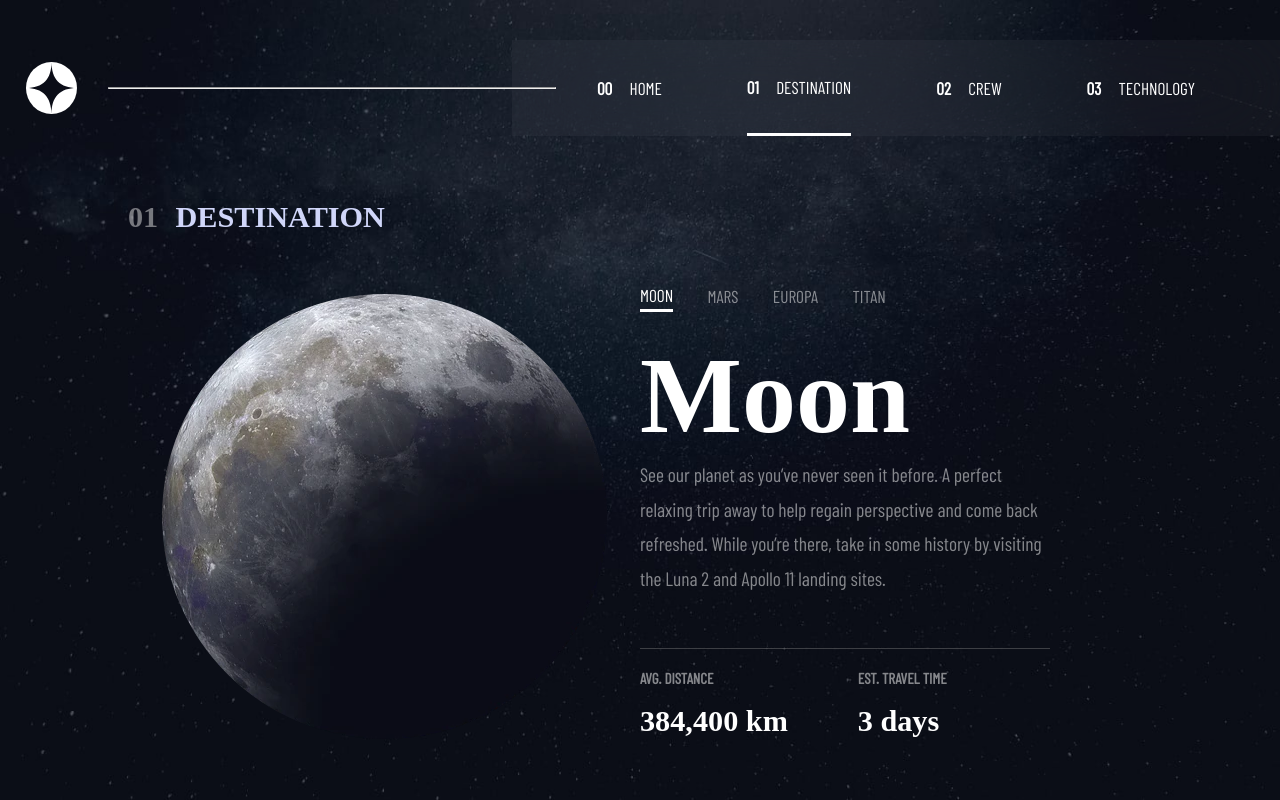
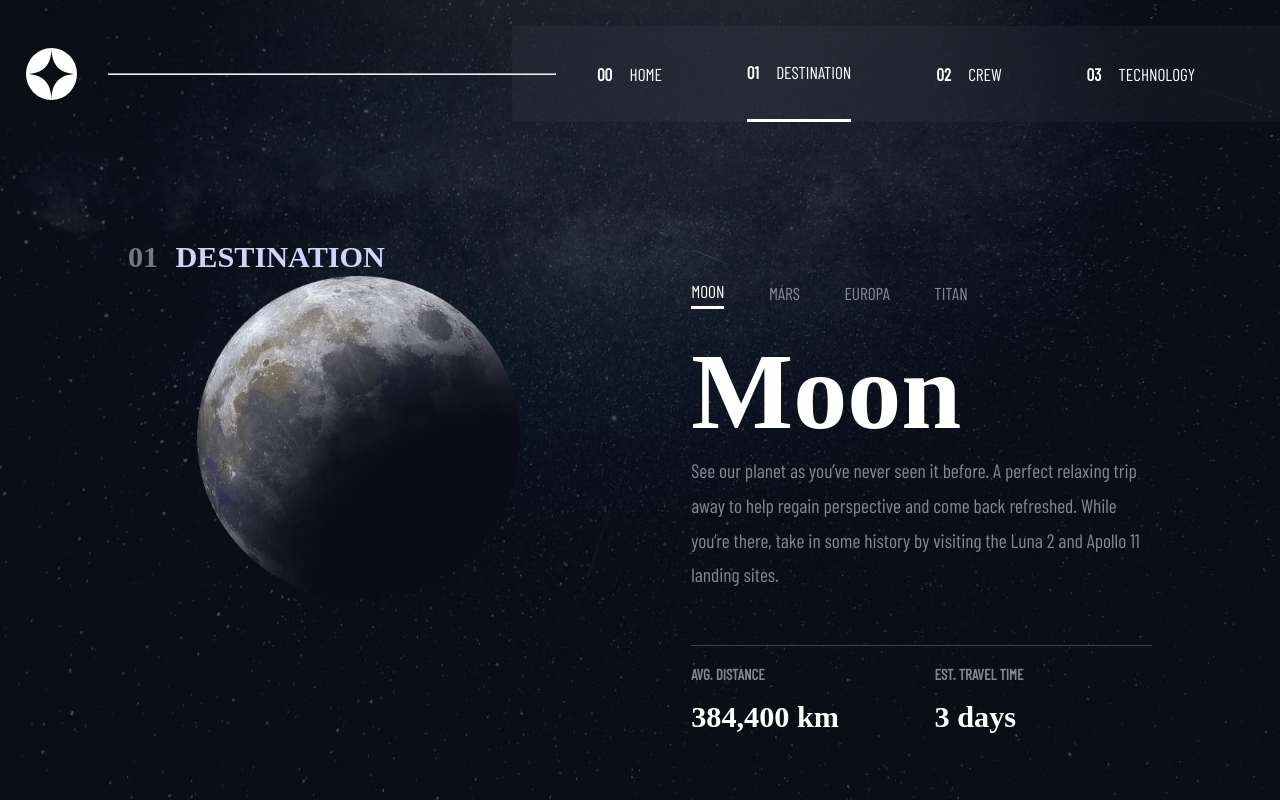
Before and after one commit to remcoj89/space-project, a website: page views/destination.html in a window 1280 px wide. Drawn offline with nearby package versions, Linux system fonts and the light colour scheme; a web font is replaced by a local one.

Commit message:
created resusable container elements for each page

```diff
--- a/assets/scripts/destination.js
+++ b/assets/scripts/destination.js
@@ -1,5 +1,5 @@
 const destinationButtons = document.querySelectorAll(".destination-btn");
-const destImageDiv = document.querySelector(".destination-left--image");
+const destImageDiv = document.querySelector(".destination--image");
 const destContentDiv = document.querySelector(".destination-content");
 const heading1 = document.querySelector(".destination-heading-2");
 const destDescription = document.querySelector(".destination-body-text");
--- a/styling/base/_general.scss
+++ b/styling/base/_general.scss
@@ -14,5 +14,7 @@ body{
     background: #0B0D17;
     box-sizing: border-box;
     background-size: cover;
-    position: absolute;
+    display: flex;
+    flex-direction: column;
+    justify-content: space-between;
 }
--- a/styling/components/_header.scss
+++ b/styling/components/_header.scss
@@ -1,8 +1,7 @@
 header{
     display: flex;
     align-items: center;
-    position: relative;
-    top: 5%;
+    margin: 2% 0;
     width: 100vw;
 
     .nav-bar__left{
--- a/styling/components/_nav-bar.scss
+++ b/styling/components/_nav-bar.scss
@@ -39,6 +39,7 @@ border-bottom: solid 3px white;
 
 .destination-nav-bar {
     height: 3rem;
+    width: 100%;
     margin-bottom: 2rem;
     flex-shrink: 0;
 
--- a/styling/pages/_destinationpage.scss
+++ b/styling/pages/_destinationpage.scss
@@ -4,54 +4,34 @@
 }
 
 header {
-  position: relative;
   z-index: 3;
 }
 
-#main-destination {
-  position: absolute;
-  bottom: 0;
-  left: 10%;
-  right: 10%;
-  display: flex;
-  align-items: flex-end;
+.title{
   width: 80%;
-  height: 100vh;
-  z-index: 1;
-}
-
-
-
-.destination-left{
-    width: 50%;
-    height :75vh;
-    display: flex;
-    flex-direction: column;
-
-    &--title{
+  margin: 0 auto;
   @include Subheading-1;
-    }
-
   &--number{
     @include Subheading-1;
     font-weight: bold;
     margin-right: 1.6rem;
     color: rgba(255, 255, 255, 0.445);
   }
+}
 
-    &--image{
+
+  .destination--image{
     margin: auto;
+    height: 70%;
+    width: 70%;
     .dest-image {
       width: 100%;
     }
   }
-  }
-  .destination-right{
-    width: 40%;
-    height: 65vh;
+  .destination{
+    width: 100%;
     display: flex;
     flex-direction: column;
-    justify-content: flex-start;
 
     .destination-heading-3{
     @include  Heading-3;
--- a/styling/pages/_global.scss
+++ b/styling/pages/_global.scss
@@ -2,3 +2,43 @@
 @import './technologypage';
 @import './destinationpage';
 @import './homepage';
+
+
+
+.main {
+    width: 100%;
+    margin: 0 auto;
+    height: 70vh;
+}
+
+.container{
+    display: flex;
+    justify-content: space-between;
+    position: absolute;
+    bottom: 6rem;
+    left: 10%;
+    right: 10%;
+
+  &__left{
+      width: 45%;
+  }
+  &__right{
+      width: 45%;
+      display: flex;
+      justify-content: center;
+  }
+}
+
+
+.heading-3{
+    @include  Heading-3;
+    color: $white;
+  }
+  .heading-1{
+    @include Heading-1;
+    color: $white;
+  }
+  .body-text {
+    @include Bodytext;
+    color: $white;
+  }
--- a/styling/pages/_homepage.scss
+++ b/styling/pages/_homepage.scss
@@ -2,39 +2,6 @@
   background-image: url(../../assets/home/background-home-desktop.jpg);
 }
 
-main {
-    width: 100%;
-  }
-
-  .container{
-    display: flex;
-    width: 80%;
-    max-height: 100vh;
-    margin: 10% auto 0;
-    z-index: -2;
-
-  &__left{
-      width: 50%;
-      // height: 50vh;
-
-      .heading-3{
-          @include  Heading-3;
-          color: $white;
-      }
-      .heading-1{
-          @include Heading-1;
-          color: $white;
-      }
-      .body-text {
-          @include Bodytext;
-          color: $white;
-      }
-  }
-  &__right{
-      width: 50%;
-      height: 50vh;
-      display: flex;
-      justify-content: center;
-      align-items: center;
-  }
+.btn-div{
+  position: absolute;
 }
--- a/views/destination.html
+++ b/views/destination.html
@@ -24,20 +24,20 @@
         </ul>
       </div>
     </header>
-    <main id="main-destination">
-        <div class="destination-left">
-          <h2 class="destination-left--title"><span class="destination-left--number">01</span>DESTINATION</h2>
-          <div class="destination-left--image">
-          </div>
+    <main class="main">
+      <h2 class="title"><span class="title--number">01</span>DESTINATION</h2>
+      <div class="container">
+        <div class="container__left">
+          <div class="destination--image"></div>
         </div>
-        <div class="destination-right">
+        <div class="container__right">
+          <div class="destination">
           <div class="destination-nav-bar">
             <ul class="nav-list">
              <button class="nav-item destination-btn btn-active" id="moon-btn">MOON</button>
              <button class="nav-item destination-btn" id="mars-btn">MARS</button>
              <button class="nav-item destination-btn" id="europa-btn">EUROPA</button>
              <button class="nav-item destination-btn" id="titan-btn">TITAN</button>
-
             </ul>
           </div>
 
@@ -57,7 +57,8 @@
             </div>
           </div>
         </div>
-
+      </div>
+      </div>
 
     </main>
   <!-- end main -->
```
Also changed, not shown: index.html (+3 -1 lines), styles.css. Lines whose indentation alone changed are shown as unchanged.
